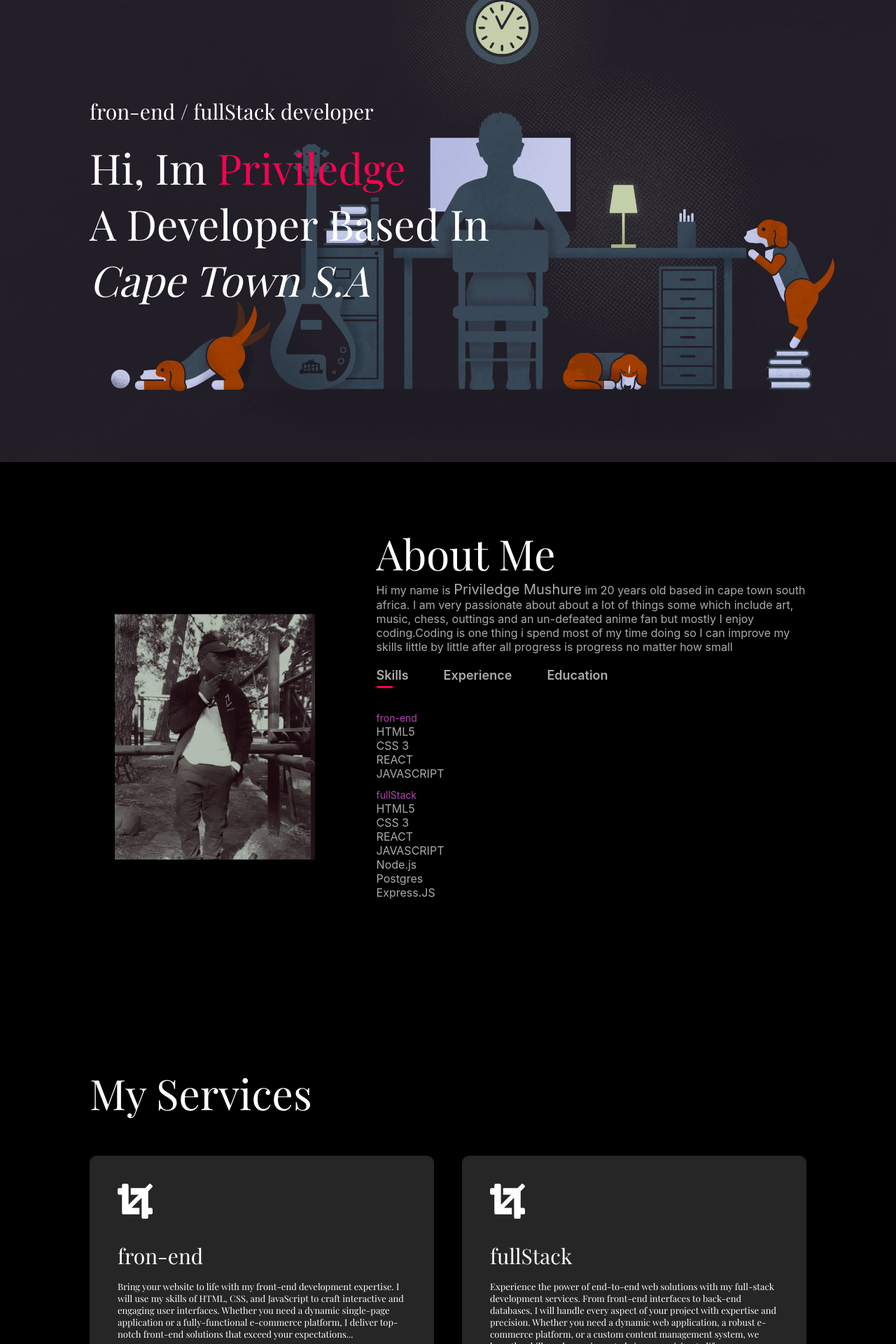
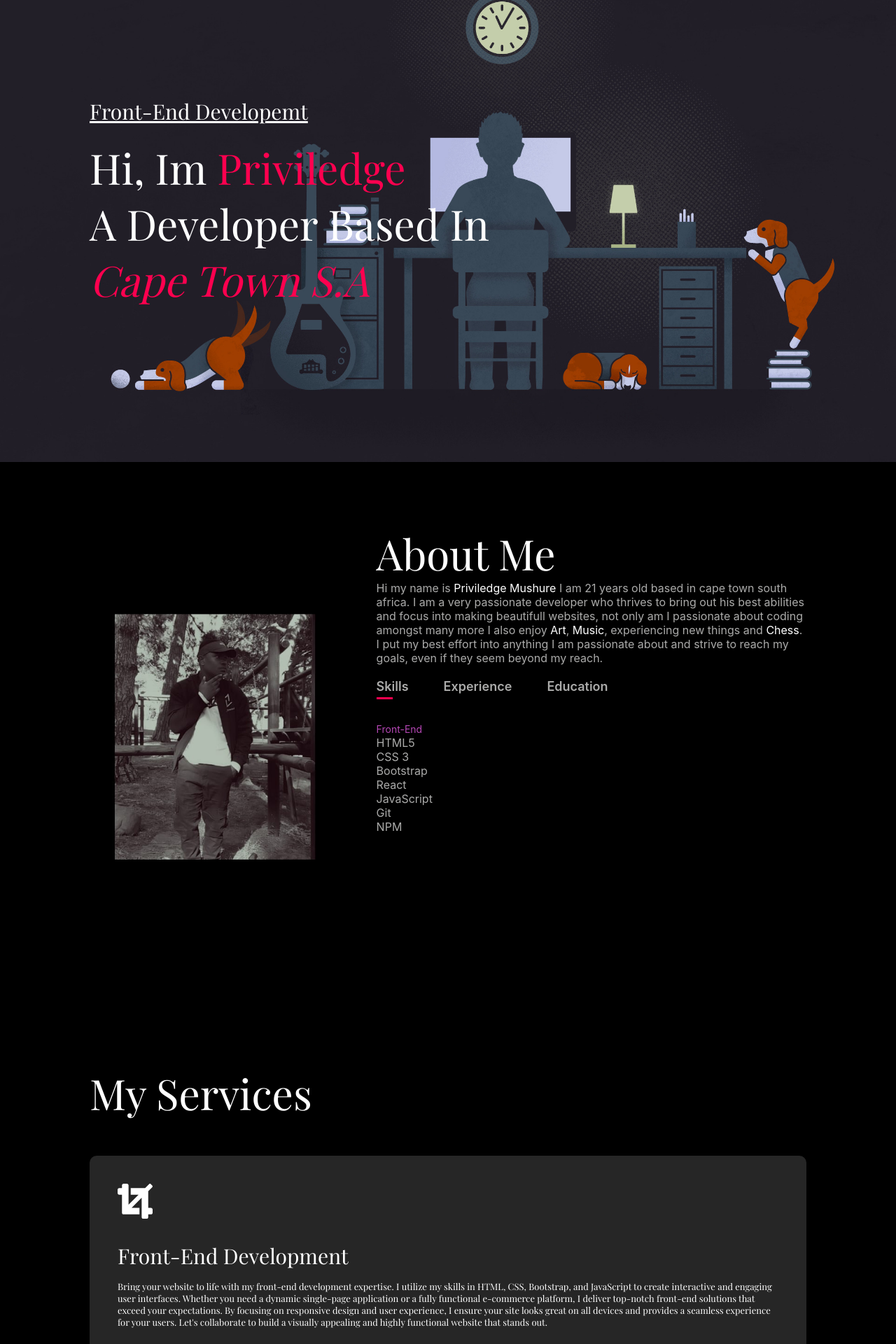
Before and after one commit to Privils/portfolio, a React (Create React App) app: page / in a window 1280 px wide. Shown: the part 140-2060 px from the top of the page at 70% size. Built offline with nearby package versions, Linux system fonts and the light colour scheme.

Commit message:
changed my Cv along with the header font-size

```diff
--- a/src/App.css
+++ b/src/App.css
@@ -95,8 +95,13 @@ nav ul li a:hover::after{
     text-transform: capitalize;
     font-weight: 500;
 }
-.header-text h1 span{
+.header-text h1 span, i span{
     color: #ff004f;
+}
+#Jobtitle{
+    text-transform: capitalize;
+    font-size:30px;
+    text-decoration: underline;
 }
 /*about*/
 #about{
@@ -119,8 +124,8 @@ flex-basis: 35%;
     flex-basis: 60%;
 }
 #my-name{
-    font-size: 20px;
     text-transform: capitalize;
+    color: #fff;
 }
 .subtitle{
     text-transform: capitalize;
--- a/src/Components/Footer.js
+++ b/src/Components/Footer.js
@@ -5,7 +5,7 @@ const Footer = () => {
   return (
     <div>
          <div class="copyrite">
-        <p>copyrite privils.dev . Made with <FaHeart className='footericon'/> by priviledge</p>
+        <p>copyrite PrivilsWebDev . Made with <FaHeart className='footericon'/> by priviledge</p>
     </div>
     </div>
   )
--- a/src/Components/Header.js
+++ b/src/Components/Header.js
@@ -19,7 +19,7 @@ const Header = () => {
     <header id='header'>
       <div className="container">
         <nav>
-          <a href="#" className="logo">privilsDev</a>
+          <a href="#" className="logo">privilsWebDev</a>
           <ul id="sideMenu" className={isMenuOpen ? 'open' : ''}>
             <li><a href="#header" >home</a></li>
             <li><a href="#about" >about</a></li>
@@ -31,9 +31,9 @@ const Header = () => {
           <FaBars className='icon' onClick={toggleMenu} /> {/* Menu icon */}
         </nav>
         <div className="header-text">
-          <p id='Jobtitle'>fron-end / fullStack developer</p>
+        <p id='Jobtitle'>front-end developemt</p>
           <h1 className="intro">hi, im <span>priviledge</span> <br />a developer based in <br />
-          <i>cape town s.a</i></h1>
+          <i> <span>cape town s.a</span></i></h1>
         </div>
       </div>
     </header>
--- a/src/Components/Home.js
+++ b/src/Components/Home.js
@@ -80,16 +80,12 @@ const Home = () => {
             <div className="col-2">
               <h1 className="subtitle">about me</h1>
               <p>
-                Hi my name is <span id="my-name">priviledge mushure</span> im 20
-                years old based in{" "}
-                <span id="state">cape town south africa</span>. I am very
-                passionate about about a lot of things some which include{" "}
-                <span id="emjoyment">
-                  art, music, chess, outtings and an un-defeated anime fan but
-                  mostly I enjoy coding.Coding is one thing i spend most of my
-                  time doing so I can improve my skills little by little after all
-                  progress is progress no matter how small
-                </span>
+                Hi my name is <span id="my-name">priviledge mushure</span> I am 21
+                years old based in <span>cape town south africa</span>. I am a very
+                passionate developer who thrives to bring out his best abilities and focus into making
+                beautifull websites, not only am I passionate about coding amongst many more I also enjoy  <span  id="my-name">art</span>, <span  id="my-name">music</span>, experiencing new things and <span  id="my-name">chess</span>.
+                I put my best effort into anything I am passionate about and strive to reach my goals, even if they seem beyond my reach.
+
               </p>
               <div className="tabtitle">
                 <p
@@ -126,14 +122,19 @@ const Home = () => {
               >
                 <ul>
                   <li>
-                    <span>fron-end</span>
+                    <span>Front-End</span>
                     <br />
                     HTML5
                     <br />
                     CSS 3<br />
-                    REACT <br />
-                    JAVASCRIPT
+                    Bootstrap <br />
+                    React <br />
+                    JavaScript <br />
+                    Git <br />
+                    NPM
                   </li>
+                  {
+                    /*
                   <li>
                     <span>fullStack</span>
                     <br />
@@ -147,7 +148,9 @@ const Home = () => {
                     Postgres <br />
                     Express.JS <br />
                     <br />
-                  </li>
+                  </li>*/
+}
+
                 </ul>
               </div>
               <div
@@ -195,14 +198,9 @@ const Home = () => {
           <div className="services-list">
             <div>
               <FaCrop className="crop" />
-              <h2>fron-end</h2>
+              <h2>Front-End Development</h2>
               <p>
-                Bring your website to life with my front-end development
-                expertise. I will use my skills of HTML, CSS,
-                and JavaScript to craft interactive and engaging user
-                interfaces. Whether you need a dynamic single-page application
-                or a fully-functional e-commerce platform, I deliver top-notch
-                front-end solutions that exceed your expectations...
+              Bring your website to life with my front-end development expertise. I utilize my skills in HTML, CSS, Bootstrap, and JavaScript to create interactive and engaging user interfaces. Whether you need a dynamic single-page application or a fully functional e-commerce platform, I deliver top-notch front-end solutions that exceed your expectations. By focusing on responsive design and user experience, I ensure your site looks great on all devices and provides a seamless experience for your users. Let's collaborate to build a visually appealing and highly functional website that stands out.
               </p>
               <a href="#" onClick={toggleDetails}>
                 learn more
@@ -223,7 +221,8 @@ const Home = () => {
                 </div>
               )}
             </div>
-
+              {
+                /*
             <div>
               <FaCrop className="crop" />
               <h2>fullStack</h2>
@@ -267,6 +266,8 @@ const Home = () => {
                 </div>
               )}
             </div>
+             */
+            }
           </div>
         </div>
       </div>
@@ -377,7 +378,7 @@ const Home = () => {
               <h1 className="subtitle">contact me</h1>
               <p>
                 <FaEnvelope className="leftIcon" />
-                privilledgeblack47@gmail.com
+                privilledgeblack8@gmail.com
               </p>
               <p>
                 <FaPhone className="leftIcon" />
```
Also changed, not shown: 1 other file (tests, documents, lock files or other folders).
